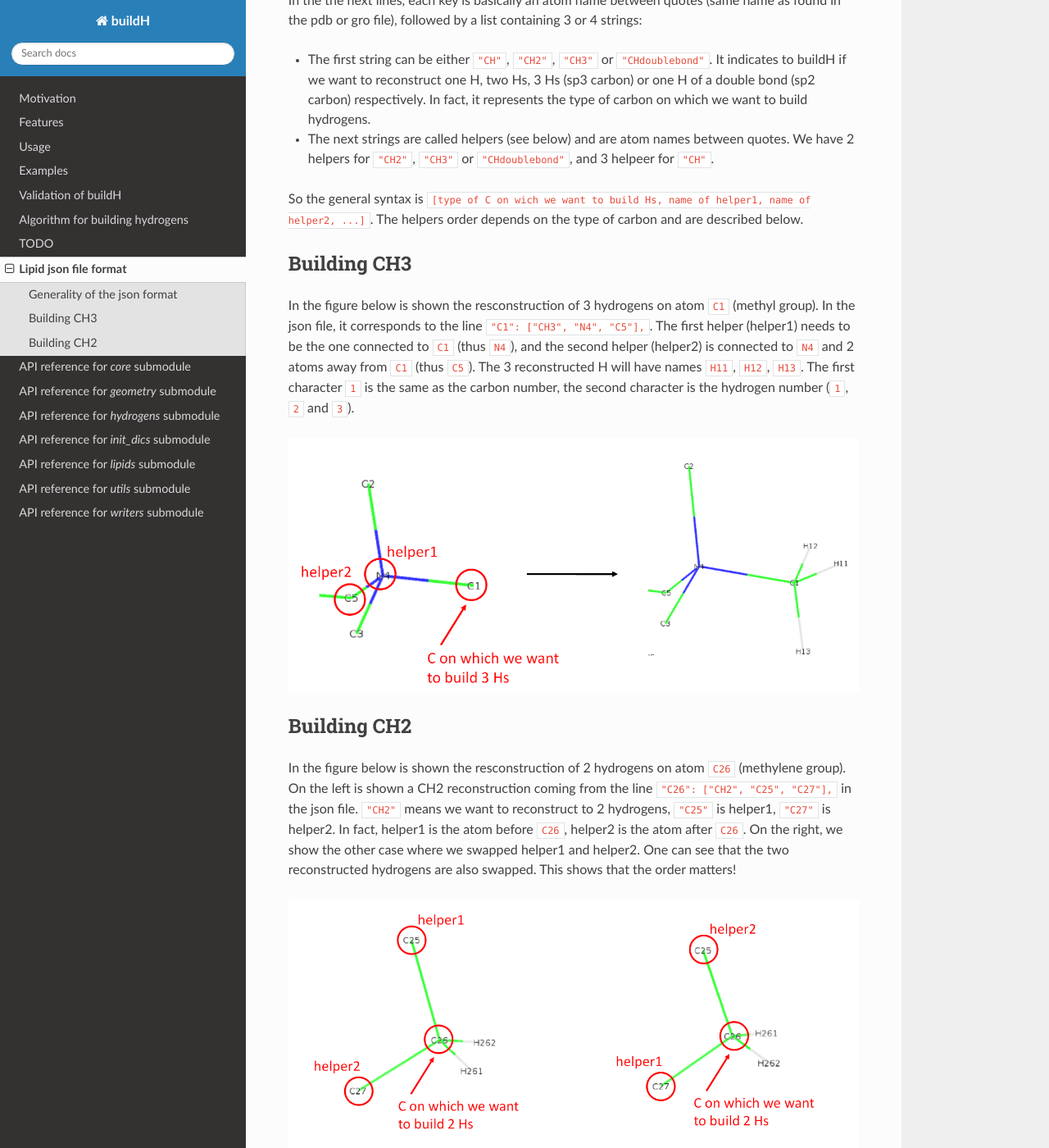
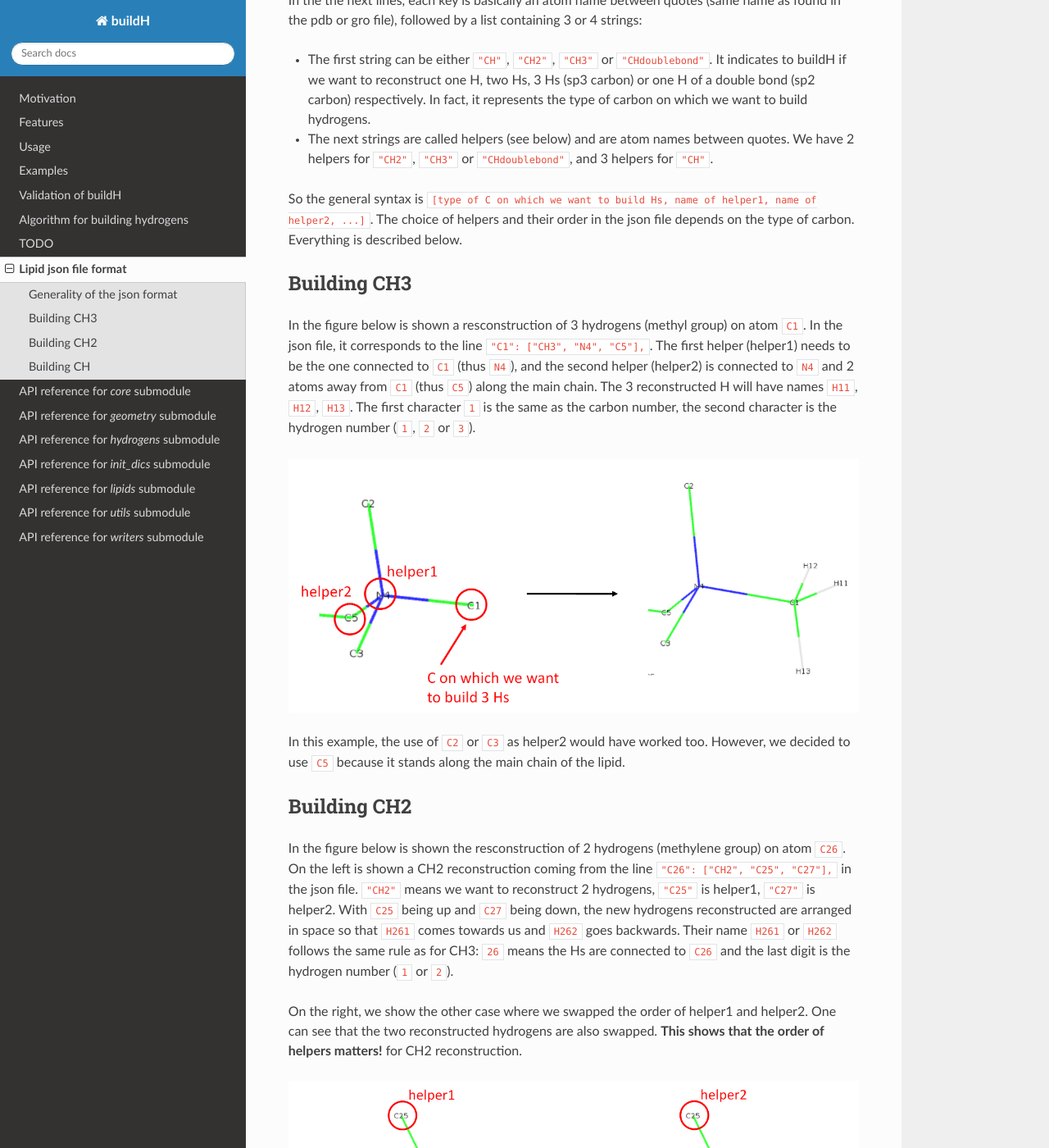
Before and after one commit to patrickfuchs/buildH, a Sphinx documentation site: the page built from docs/json_format.md, in a window 1280 px wide and 1400 px high, scrolled down 1019 px. Shown: the whole window at 82% size. Built offline with Sphinx 7.4.7 and the Read the Docs theme 2.0.0, drawn with Linux system fonts in a browser that asks for light colours; pages that are not in the unit, such as notebooks, are missing from menus; some of the changed text lies outside the part shown.

Commit message:
Add CH figure + minor corrections

```diff
--- a/docs/json_format.md
+++ b/docs/json_format.md
@@ -29,29 +29,37 @@
 
 Each lines has a `key: value` pattern (as in a Python dictionnary). The value ressembles a Python list `[value1, value2, ...]`. Each couple `key: value` is separated by a comma. At the beginning and end of the file we have curly braces `{}`.
 
-**Important**: notice that the last line (atom `"C50"`), *the comma is not present*.
+**Important**: notice that the last line (atom `"C50"`), *the comma is not present* at the end of the line.
 
 The first line with a key `"resname"` indicates some possible residue names for the lipid described in the file. Here for example, it can be called `"POPC"`, `"PLA"` or `"POP"` in the pdb or gro file. Don't forget the quotes for each elements.
 
 In the the next lines, each key is basically an atom name between quotes (same name as found in the pdb or gro file), followed by a list containing 3 or 4 strings:
 
 - The first string can be either `"CH"`, `"CH2"`, `"CH3"` or `"CHdoublebond"`. It indicates to buildH if we want to reconstruct one H, two Hs, 3 Hs (sp3 carbon) or one H of a double bond (sp2 carbon) respectively. In fact, it represents the type of carbon on which we want to build hydrogens.
-- The next strings are called helpers (see below) and are atom names between quotes. We have 2 helpers for `"CH2"`, `"CH3"` or `"CHdoublebond"`, and 3 helpeer for `"CH"`.
+- The next strings are called helpers (see below) and are atom names between quotes. We have 2 helpers for `"CH2"`, `"CH3"` or `"CHdoublebond"`, and 3 helpers for `"CH"`.
 
-So the general syntax is `[type of C on wich we want to build Hs, name of helper1, name of helper2, ...]`. The helpers order depends on the type of carbon and are described below.
+So the general syntax is `[type of C on which we want to build Hs, name of helper1, name of helper2, ...]`. The choice of helpers and their order in the json file depends on the type of carbon. Everything is described below.
 
 ## Building CH3
 
-In the figure below is shown the resconstruction of 3 hydrogens on atom `C1` (methyl group). In the json file, it corresponds to the line `"C1": ["CH3", "N4", "C5"],`. The first helper (helper1) needs to be the one connected to `C1` (thus `N4`), and the second helper (helper2) is connected to `N4` and 2 atoms away from `C1` (thus `C5`). The 3 reconstructed H will have names `H11`, `H12`, `H13`. The first character `1` is the same as the carbon number, the second character is the hydrogen number (`1`, `2` and `3`).
+In the figure below is shown a resconstruction of 3 hydrogens (methyl group) on atom `C1`. In the json file, it corresponds to the line `"C1": ["CH3", "N4", "C5"],`. The first helper (helper1) needs to be the one connected to `C1` (thus `N4`), and the second helper (helper2) is connected to `N4` and 2 atoms away from `C1` (thus `C5`) along the main chain. The 3 reconstructed H will have names `H11`, `H12`, `H13`. The first character `1` is the same as the carbon number, the second character is the hydrogen number (`1`, `2` or `3`).
 
 ![Reconstruction of a CH3](img/build_CH3.png)
 
+In this example, the use of `C2` or `C3` as helper2 would have worked too. However, we decided to use `C5` because it stands along the main chain of the lipid.
+
 ## Building CH2
 
-In the figure below is shown the resconstruction of 2 hydrogens on atom `C26` (methylene group). On the left is shown a CH2 reconstruction coming from the line `"C26": ["CH2", "C25", "C27"],` in the json file. `"CH2"` means we want to reconstruct to 2 hydrogens, `"C25"` is helper1, `"C27"` is helper2. In fact, helper1 is the atom before `C26`, helper2 is the atom after `C26`. On the right, we show the other case where we swapped helper1 and helper2. One can see that the two reconstructed hydrogens are also swapped. This shows that the order matters!
+In the figure below is shown the resconstruction of 2 hydrogens (methylene group) on atom `C26`. On the left is shown a CH2 reconstruction coming from the line `"C26": ["CH2", "C25", "C27"],` in the json file. `"CH2"` means we want to reconstruct 2 hydrogens, `"C25"` is helper1, `"C27"` is helper2. With `C25` being up and `C27` being down, the new hydrogens reconstructed are arranged in space so that `H261` comes towards us and `H262` goes backwards. Their name `H261` or `H262` follows the same rule as for CH3: `26` means the Hs are connected to `C26` and the last digit is the hydrogen number (`1` or `2`).
+
+On the right, we show the other case where we swapped the order of helper1 and helper2. One can see that the two reconstructed hydrogens are also swapped. **This shows that the order of helpers matters!** for CH2 reconstruction.
 
 ![Reconstruction of a CH2](img/build_CH2.png)
 
 **TODO**: tells which H is pro-R and pro-S.
 
-**Beware!** Again, we recall that the atom order in the helpers definition matters!
+## Building CH
+
+BLABLABLA
+
+![Reconstruction of a CH](img/build_CH.png)
```
Also changed, not shown: docs/img/build_CH.png (added), docs/img/build_CH2.png.
